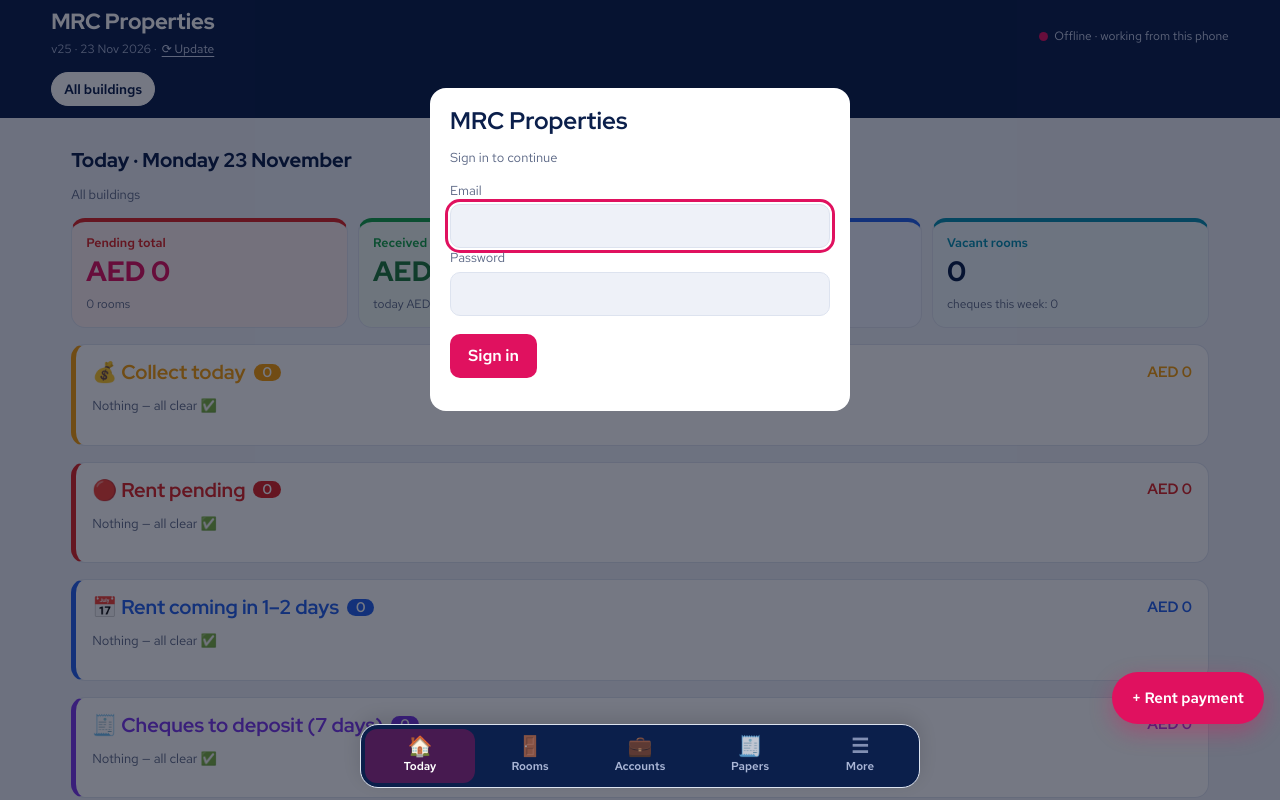
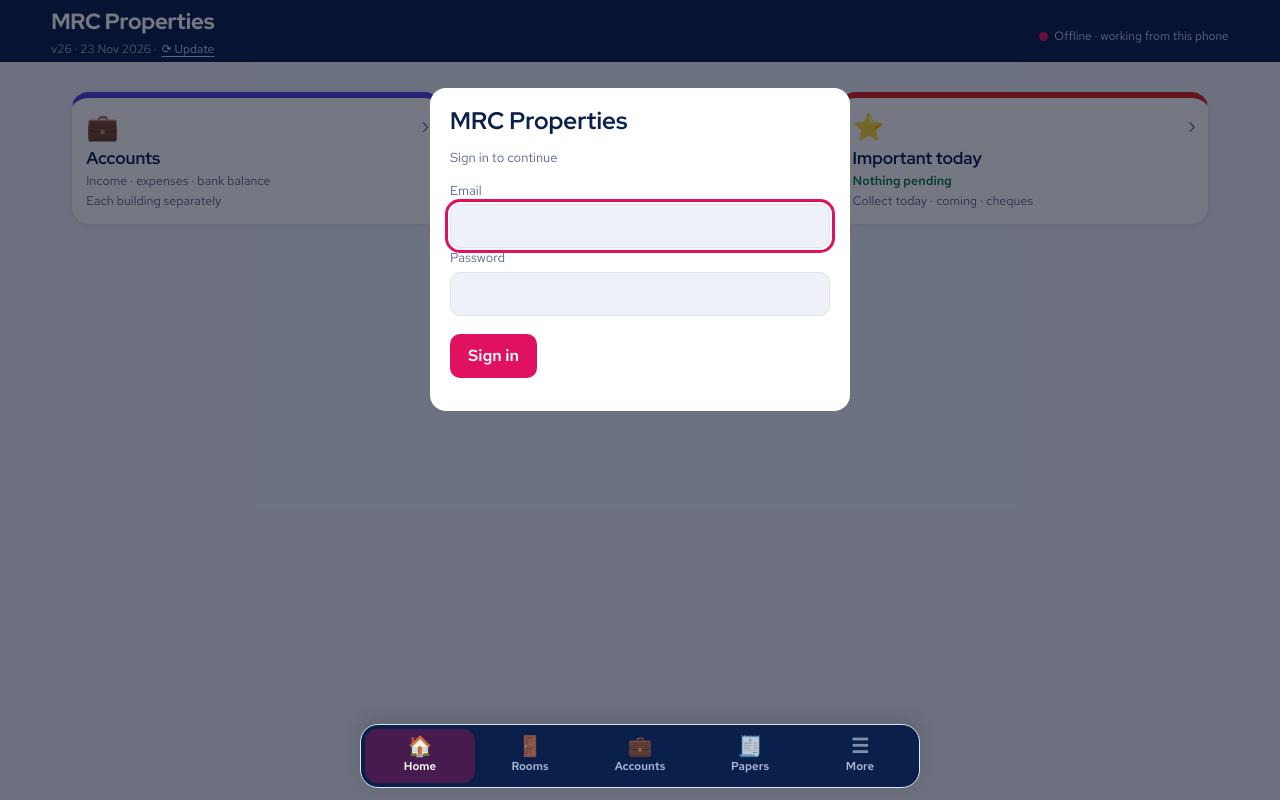
Before and after one commit to raseelsha786-dotcom/Mohammed-Rasil, a plain HTML site: page property/index.html in a window 1280 px wide. Shown: the top 800 px of the page. Drawn offline with nearby package versions, Linux system fonts and the light colour scheme.

Commit message:
Home page: one tile per building + Accounts, Maintenance, Important (v26)
Each building tile shows rooms let, rent pending and open jobs, and opens
that building's own page: Today, Rooms, Rent pending, Rent received,
Tenants, Agreements, Accounts, Bills, Maintenance, Items, Papers,
Building details. New Maintenance list grouped by status.

Co-Authored-By: Claude Opus 5.5 <noreply@anthropic.com>
Claude-Session: https://claude.ai/code/session_01L7Xp2UTjshFcLAz7Lt79jw

```diff
--- a/property/index.html
+++ b/property/index.html
@@ -163,6 +163,19 @@ a.btn{display:inline-flex;align-items:center;text-decoration:none}
 .morel button{min-height:56px;border-radius:12px;border:1px solid var(--line);border-left:5px solid var(--tc);background:var(--bg);color:var(--ink);font:inherit;font-weight:600;text-align:left;padding:0 14px;cursor:pointer}
 .morel button.on{border-color:var(--acc);background:color-mix(in srgb,var(--acc) 10%,var(--panel))}
 @media(min-width:900px){.tabs{left:50%;right:auto;transform:translateX(-50%);width:560px;bottom:12px;border-radius:18px;border:1px solid var(--line)}}
+
+.hgrid{display:grid;grid-template-columns:1fr 1fr;gap:12px;margin:4px 0 16px}
+.htile,.hopt{position:relative;display:flex;flex-direction:column;align-items:flex-start;gap:4px;text-align:left;padding:16px 14px 14px;min-height:132px;border-radius:18px;border:1px solid var(--line);border-top:6px solid var(--hc,var(--acc));background:var(--panel);color:var(--ink);font:inherit;cursor:pointer;box-shadow:0 2px 10px rgba(0,0,0,.06)}
+.htile:active,.hopt:active{transform:scale(.98)}
+.htile .hi,.hopt .hi{font-size:26px;line-height:1;margin-bottom:4px}
+.htile b{font:700 17px/1.2 "Red Hat Display",sans-serif}
+.hl{font-size:12.5px;color:var(--mute);line-height:1.35}
+.hl em{font-style:normal;font-weight:700}.hl .bad{color:var(--bad)}.hl .okt{color:var(--ok)}
+.hgo{position:absolute;right:12px;top:12px;font-size:20px;color:var(--mute)}
+.hgrid.opt .hopt{min-height:104px;border-top-width:1px;border-left:5px solid var(--acc)}
+.hopt b{font-size:15.5px}
+.hubh{border-left:6px solid var(--hc);padding:4px 0 4px 12px;margin-bottom:12px}.hubh h2{font-size:21px;margin:8px 0 4px}
+@media(min-width:760px){.hgrid{grid-template-columns:repeat(3,1fr)}}
 </style>
 <style id="shc"></style>
 <script src="https://cdnjs.cloudflare.com/ajax/libs/jspdf/2.5.1/jspdf.umd.min.js"></script>
@@ -172,7 +185,7 @@ a.btn{display:inline-flex;align-items:center;text-decoration:none}
 <body>
 <header class="band">
   <div class="top">
-    <div class="brand"><h1>MRC Properties</h1><small><span id="appv">v25 · 23 Nov 2026</span> · <button id="upd" type="button" class="hlink">⟳ Update</button></small></div>
+    <div class="brand"><h1>MRC Properties</h1><small><span id="appv">v26 · 23 Nov 2026</span> · <button id="upd" type="button" class="hlink">⟳ Update</button></small></div>
     <div class="hr"><div class="conn" id="conn"><i></i><span>Connecting…</span></div><button class="hlink" id="logout" hidden>Sign out</button></div>
   </div>
   <nav class="chips" id="chips" aria-label="Building"></nav>
@@ -216,7 +229,7 @@ const SCH={
  assets:{t:'Item & warranty',f:[['unit','Unit','unit'],['item','Item (e.g. Gas stove)'],['brand','Brand / model'],['qty','Quantity','num'],['price','Price each (AED, incl. VAT)','num'],['bought','Bought on','date'],['shop','Shop'],['rno','Receipt / invoice no'],['warrUntil','Warranty until','date'],['status','Status','sel',['In unit','Under repair','Replaced','Removed']],['photo','Warranty card / receipt photo','photo'],['notes','Notes','area']]},
  bills:{t:'Bill / expense',f:[['date','Date / bill month','date'],['bld','Building','bld'],['unit','Unit (blank = whole building)','unit'],['cat','Category','sel',CATS],['desc','Description / work done'],['acc','Account / bill no'],['amount','Amount (AED)','num'],['paidBy','Paid by','sel',['Owner','Tenant']],['acct','Paid from (account)','acct'],['status','Status','sel',BST],['_','Paid to (for payment voucher)','h'],['payee','Paid to – name / company'],['payeeMob','Paid to – mobile (WhatsApp)'],['method','Payment method','sel',METH],['ref','Cheque / transfer ref'],['vno','Their invoice / bill no'],['photo','Photo of their invoice / receipt','photo'],['recover','Recover from tenant (AED)','num'],['notes','Notes','area']]}
 };
-const TABS=[['home','Today'],['rooms','Rooms'],['overview','Overview'],['accounts','💼 Accounts'],['docs','Vouchers'],['units','Units'],['tenants','Tenants'],['agreements','Agreements'],['payments','Rent'],['bills','Bills & expenses'],['assets','Items & warranty'],['buildings','Buildings']];
+const TABS=[['home','Home'],['important','Important today'],['maint','Maintenance'],['rooms','Rooms'],['overview','Overview'],['accounts','💼 Accounts'],['docs','Vouchers'],['units','Units'],['tenants','Tenants'],['agreements','Agreements'],['payments','Rent'],['bills','Bills & expenses'],['assets','Items & warranty'],['buildings','Buildings']];
 const S={buildings:[],units:[],tenants:[],agreements:[],payments:[],bills:[],invoices:[],settings:[],cheques:[],tickets:[],assets:[],accounts:[],moves:[]};
 const IMGC={};
 const iso=d=>new Date(d.getTime()-d.getTimezoneOffset()*6e4).toISOString().slice(0,10);
@@ -667,6 +680,28 @@ function alerts(){
   return L.sort((a,b)=>a[0]-b[0]);
 }
 const kli=(attr,l1,l2,r1,r2)=>`<li ${attr}><div><b>${l1}</b>${l2?`<div class="sub">${l2}</div>`:''}</div><div class="n">${r1||''}${r2?`<div class="sub">${r2}</div>`:''}</div></li>`;
+
+// ===== Home: one tile per building + Accounts, Maintenance, Important; a building tile opens that building's options =====
+function homeView(){
+  if(bsel!=='all')return hubView(bsel);
+  const bs=[...S.buildings].sort((a,b)=>(a.code||'').localeCompare(b.code||''));
+  const openT=S.tickets.filter(k=>k.status!=='Done').length,pendAll=S.agreements.reduce((s,a)=>s+aopen(a).reduce((x,i)=>x+IS[i.id].bal,0),0);
+  const tile=(attr,col,ico,name,lines)=>`<button class="htile" ${attr} style="--hc:${col}"><span class="hi">${ico}</span><b>${name}</b>${lines.map(l=>`<span class="hl">${l}</span>`).join('')}<span class="hgo">›</span></button>`;
+  return`<div class="hgrid">${bs.map(b=>{const x=stats(b.id),tk=S.tickets.filter(k=>k.status!=='Done'&&by('units',k.unit)?.bld===b.id).length;
+      return tile(`data-hub="${b.id}"`,bcol(b.id),'🏢',esc(b.name),[`${x.occ}/${x.n} rooms let${x.vac?' · '+x.vac+' empty':''}`,x.bal?`<em class="bad">Pending AED ${fmt(x.bal)}</em>`:'<em class="okt">No rent pending</em>',...(tk?[`🛠 ${tk} open`]:[])])}).join('')}
+    ${tile('data-gotab="accounts"','#4f46e5','💼','Accounts',['Income · expenses · bank balance','Each building separately'])}
+    ${tile('data-gotab="maint"','#f59e0b','🛠','Maintenance',[openT?`<em class="bad">${openT} open jobs</em>`:'<em class="okt">Nothing open</em>','Complaints & repairs'])}
+    ${tile('data-gotab="important"','#dc2626','⭐','Important today',[pendAll?`<em class="bad">Pending AED ${fmt(pendAll)}</em>`:'<em class="okt">Nothing pending</em>','Collect today · coming · cheques'])}
+  </div>`}
+function hubView(bid){const b=by('buildings',bid)||{},x=stats(bid),c=bcol(bid);
+  const n=(f)=>f.length,ag=S.agreements.filter(a=>abld(a)===bid&&live(a)),tk=S.tickets.filter(k=>k.status!=='Done'&&by('units',k.unit)?.bld===bid);
+  const pend=S.agreements.filter(a=>abld(a)===bid).filter(a=>aopen(a).length).length,it=S.assets.filter(q=>by('units',q.unit)?.bld===bid).length;
+  const T=(tb,ico,name,sub)=>`<button class="hopt" data-hubtab="${tb}"><span class="hi">${ico}</span><b>${name}</b><span class="hl">${sub}</span></button>`;
+  return`<div class="hubh" style="--hc:${c}"><button class="btn ghost mini" data-hub="all">← Home</button><h2>${bdot(bid)}${esc(b.name||'')}</h2><p class="sub">${x.occ}/${x.n} rooms let · ${x.vac} empty · Pending <b style="color:var(--bad)">AED ${fmt(x.bal)}</b> · Received this month AED ${fmt(x.col)}</p></div>
+  <div class="hgrid opt">${T('important','⭐','Today','Collect · pending · coming')}${T('rooms','🚪','Rooms',x.n+' rooms')}${T('pending','⏰','Rent pending',pend?pend+' rooms · AED '+fmt(x.bal):'None')}${T('payments','💵','Rent received','This month AED '+fmt(x.col))}${T('tenants','👤','Tenants',ag.length+' active')}${T('agreements','📄','Agreements',ag.length+' active')}${T('accounts','💼','Accounts','Income · expenses · net')}${T('bills','🧾','Bills & expenses','Etihad · sewerage · repairs')}${T('maint','🛠','Maintenance',tk.length?tk.length+' open':'Nothing open')}${T('assets','🔧','Items & warranty',it+' items')}${T('docs','📑','Papers','Invoices · receipts · notices')}${T('buildings','🏢','Building details','Lease · owner · accounts')}</div>`}
+function maintView(){const L=S.tickets.filter(k=>inB(by('units',k.unit)?.bld)).filter(k=>hit([k,ulab(by('units',k.unit))]));
+  const grp=[['Open',L.filter(k=>k.status!=='Done'&&k.status!=='In progress')],['In progress',L.filter(k=>k.status==='In progress')],['Done',L.filter(k=>k.status==='Done').slice(0,30)]];
+  return grp.map(([g,ks])=>ks.length?`<div class="card"><h2>${g} <span class="sub">${ks.length}</span></h2><table class="kvt"><tbody>${ks.sort((a,b)=>(b.date||'').localeCompare(a.date||'')).map(k=>`<tr data-open="tickets" data-id="${k.id}"><th>${bdot(by('units',k.unit)?.bld)}<b>${esc(ulab(by('units',k.unit)))}</b> · ${esc(k.kind||'')}${k.urgent==='Yes'?' 🚨':''}<div class="sub">${esc(k.desc||'')}${k.date?' · '+fd(k.date):''}${k.cost?' · AED '+fmt(k.cost):''}</div></th><td class="n">${tag(k.status||'Open',k.status==='Done'?'ok':k.status==='In progress'?'warn':'bad')}</td></tr>`).join('')}</tbody></table></div>`:'').join('')||'<div class="empty">No maintenance jobs.</div>'}
 function todayView(){
   const now=todayDate(),td=iso(now),cm=td.slice(0,7),sum=(L,f)=>L.reduce((x,y)=>x+f(y),0);
   const ags=S.agreements.filter(a=>inB(abld(a))&&live(a));
@@ -963,11 +998,11 @@ function render(){
   IS=invState();preloadImgs();
   const bs=[...S.buildings].sort((a,b)=>(a.code||'').localeCompare(b.code||''));
   $('#chips').innerHTML=[['all','All buildings'],...bs.map(b=>[b.id,b.name||b.code])].map(([id,n])=>`<button data-bsel="${id}" aria-pressed="${bsel===id}" style="--bc:${id==='all'?'#ffffff':bcol(id)}">${id==='all'?'':bdot(id)}${esc(n)}</button>`).join('');
-  const MAIN=[['home','🏠','Today'],['rooms','🚪','Rooms'],['accounts','💼','Accounts'],['docs','🧾','Papers']],isMore=!MAIN.some(m=>m[0]===tab);
+  const MAIN=[['home','🏠','Home'],['rooms','🚪','Rooms'],['accounts','💼','Accounts'],['docs','🧾','Papers']],isMore=!MAIN.some(m=>m[0]===tab);
   $('#tabs').innerHTML=MAIN.map(([k,i,n])=>`<button role="tab" data-tab="${k}" aria-selected="${tab===k}"><i>${i}</i><span>${n}</span></button>`).join('')+`<button role="tab" data-more="1" aria-selected="${isMore}"><i>☰</i><span>${isMore?esc((TABS.find(x=>x[0]===tab)||[,'More'])[1]):'More'}</span></button>`;
-  $('#q').hidden=tab==='overview'||tab==='home';$('#month').hidden=!['overview','rooms','payments','bills','docs','accounts'].includes(tab);
-  $('#add').textContent='+ '+(tab==='overview'||tab==='home'?'Rent payment':tab==='rooms'?'Complaint / maintenance':tab==='docs'?'Invoice':tab==='accounts'?'Bill / expense':SCH[tab].t);
-  $('#main').innerHTML=tab==='home'?todayView():tab==='overview'?overview():tab==='rooms'?roomsView():tab==='accounts'?accountsView():LIST[tab]();
+  $('#q').hidden=['overview','home','important'].includes(tab);$('#chips').style.display=tab==='home'&&bsel==='all'?'none':'';$('#add').style.display=tab==='home'&&bsel==='all'?'none':'';$('#month').hidden=!['overview','rooms','payments','bills','docs','accounts'].includes(tab);
+  $('#add').textContent='+ '+(['overview','home','important'].includes(tab)?'Rent payment':tab==='rooms'||tab==='maint'?'Complaint / maintenance':tab==='docs'?'Invoice':tab==='accounts'?'Bill / expense':SCH[tab].t);
+  $('#main').innerHTML=tab==='home'?homeView():tab==='important'?todayView():tab==='maint'?maintView():tab==='overview'?overview():tab==='rooms'?roomsView():tab==='accounts'?accountsView():LIST[tab]();
 }
 function opts(t,v){
   const o=(val,lab)=>`<option value="${esc(val)}"${val===v?' selected':''}>${esc(lab)}</option>`;
@@ -1037,6 +1072,8 @@ document.addEventListener('click',e=>{
   else if(g('#shr')){sharePDF()}
   else if(el=g('[data-pmode]')){pmode=el.dataset.pmode;render()}
   else if(el=g('[data-accb]')){accB=el.dataset.accb||null;if(!accB&&bsel!=='all'){bsel='all'}render();scrollTo(0,0)}
+  else if(el=g('[data-hub]')){bsel=el.dataset.hub;tab='home';accB=null;render();scrollTo(0,0)}
+  else if(el=g('[data-hubtab]')){const k=el.dataset.hubtab;if(k==='pending'){tab='important'}else tab=k;accB=null;render();scrollTo(0,0)}
   else if(el=g('[data-gotab]')){tab=el.dataset.gotab;accB=null;if($('#ov').classList.contains('on'))close();render();scrollTo(0,0)}
   else if(g('[data-more]')){$('#modal').innerHTML=`<h2>More</h2><div class="morel">${TABS.filter(([k])=>!['home','rooms','accounts','docs'].includes(k)).map(([k,n])=>`<button data-gotab="${k}" class="${tab===k?'on':''}" style="--tc:${TCOL[k]||'#888'}">${n}</button>`).join('')}</div><div class="acts"><span class="sp"></span><button type="button" class="btn ghost" id="cancel">Close</button></div>`;$('#ov').classList.add('on');$('#ov').classList.remove('doc')}
 
@@ -1058,7 +1095,7 @@ document.addEventListener('click',e=>{
   else if(el=g('[data-b]')){bsel=el.dataset.b;render()}
   else if((el=g('[data-open]'))&&!g('#modal')){openForm(el.dataset.open,el.dataset.id)}
   else if(el=g('[data-new]')){openForm(el.dataset.new,null,el.dataset.pre?JSON.parse(el.dataset.pre):null)}
-  else if(g('#add')){openForm(tab==='overview'||tab==='home'?'payments':tab==='rooms'?'tickets':tab==='docs'?'invoices':tab==='accounts'?'bills':tab)}
+  else if(g('#add')){openForm(['overview','home','important'].includes(tab)?'payments':tab==='rooms'||tab==='maint'?'tickets':tab==='docs'?'invoices':tab==='accounts'?'bills':tab)}
   else if(g('#cancel')||e.target===$('#ov'))close();
   else if(el=g('#del')){if(el.dataset.sure){const {c,id}=cur;write({op:'del',c,id},'Deleted')}else{el.dataset.sure=1;el.textContent='Tap again to delete'}}
 });
--- a/property/sw.js
+++ b/property/sw.js
@@ -1,5 +1,5 @@
 // MRC Properties – offline cache. Page: network first (gets updates), fallback cache. Libraries & icons: cache first.
-const C='mrc-v25';
+const C='mrc-v26';
 const PRE=['./','index.html','icon-180.png','icon-512.png','manifest.json',
  'https://cdnjs.cloudflare.com/ajax/libs/jspdf/2.5.1/jspdf.umd.min.js',
  'https://cdn.jsdelivr.net/npm/@supabase/supabase-js@2.45.4/dist/umd/supabase.js'];
```
